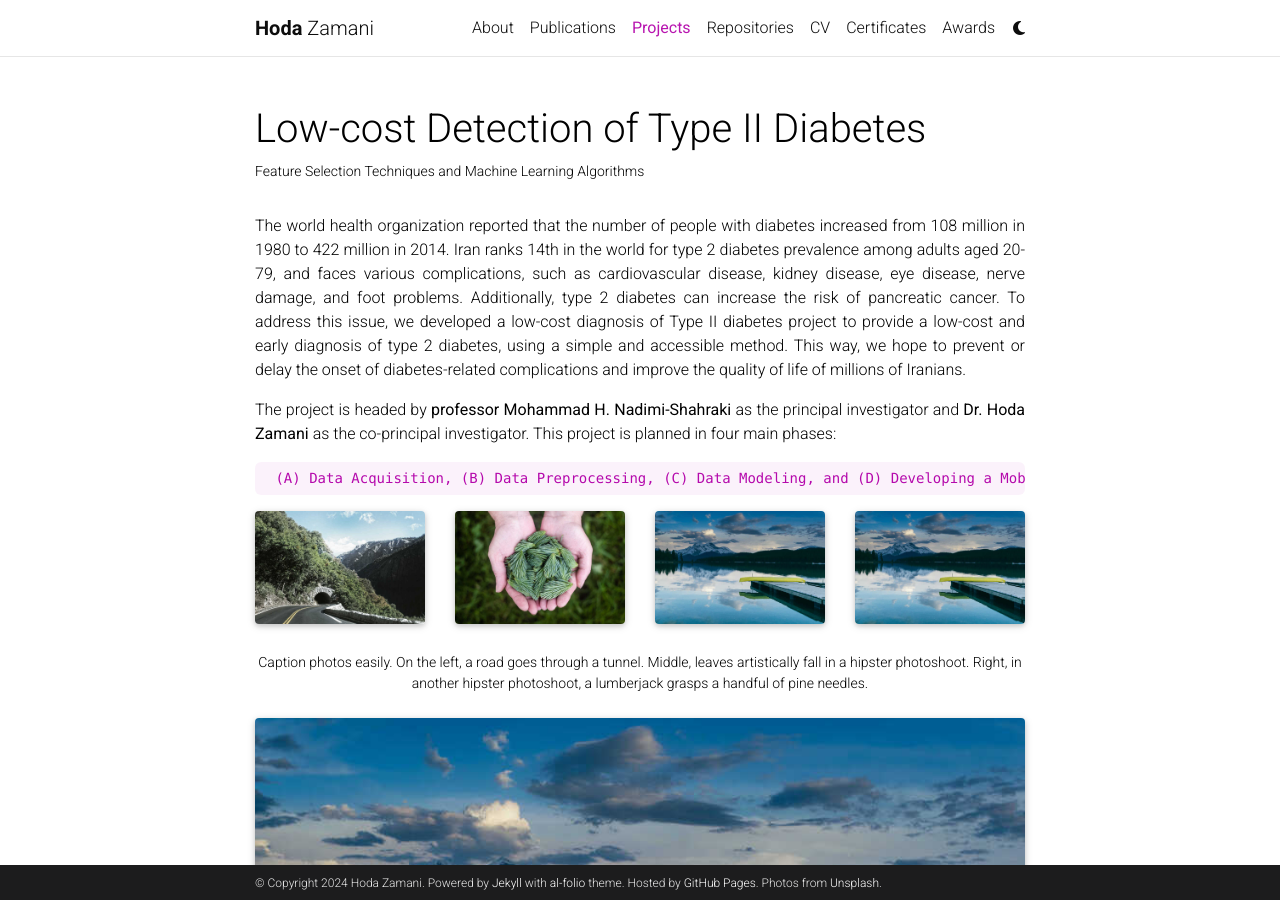
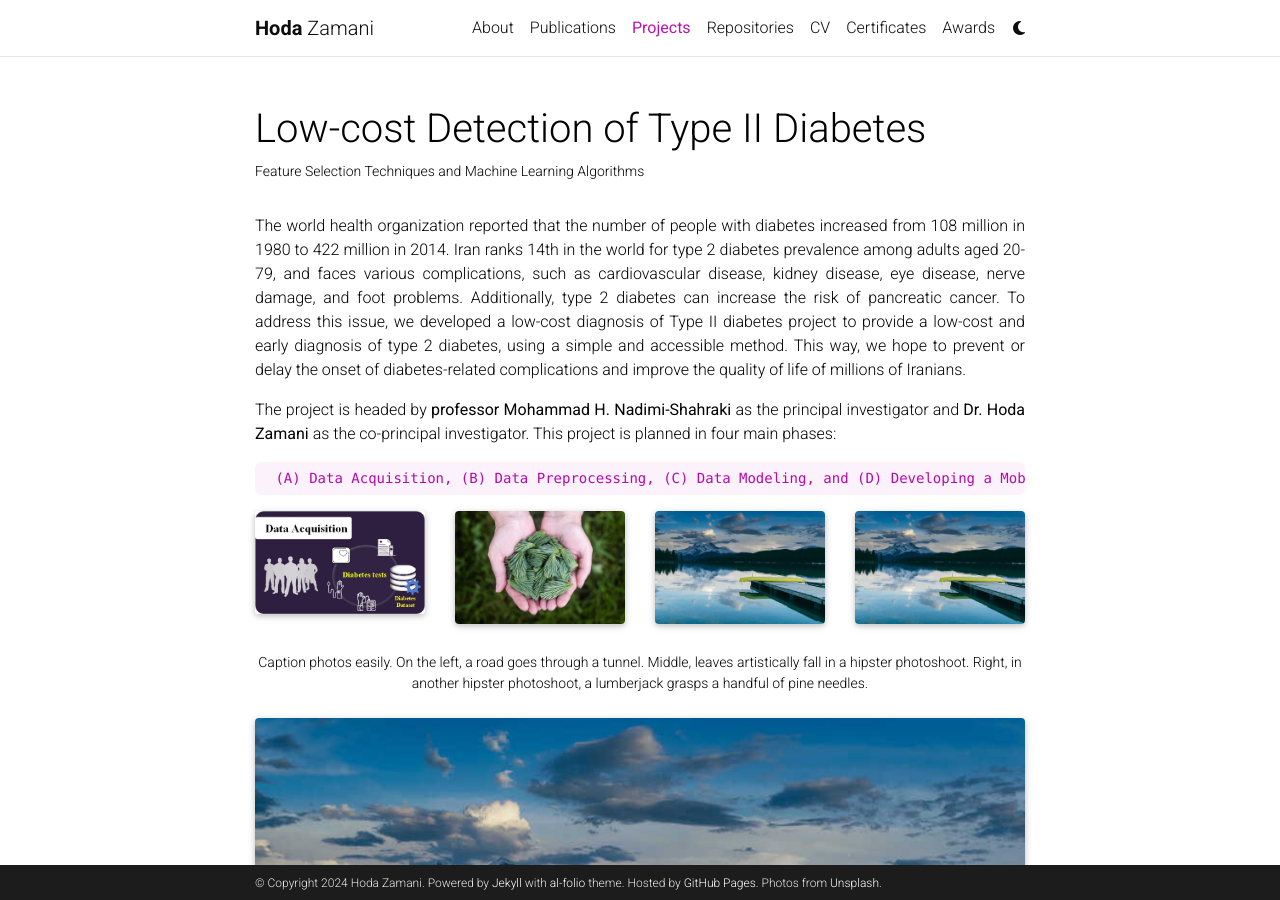
Before and after one commit to HodaZamani/HodaZamani.github.io, a Jekyll site: the page built from _projects/1_project.md, in a window 1280 px wide and 900 px high. Built offline with Jekyll 4.4.1, drawn with Linux system fonts in a browser that asks for light colours; full-size pictures stand in for the smaller copies a plugin makes; comment, search, counter and statistics services are not loaded; a style sheet for code colours, icons or effects is not loaded.

Commit message:
Update 1_project.md

```diff
--- a/_projects/1_project.md
+++ b/_projects/1_project.md
@@ -15,7 +15,7 @@
 
 <div class="row">
     <div class="col-sm mt-3 mt-md-0">
-        {% include figure.html path="assets/img/1.jpg" title="Example image" class="img-fluid rounded z-depth-1" %}
+        {% include figure.html path="assets/img/DataAcqusation.jpg" title="Example image" class="img-fluid rounded z-depth-1" %}
     </div>
     <div class="col-sm mt-3 mt-md-0">
         {% include figure.html path="assets/img/3.jpg" title="example image" class="img-fluid rounded z-depth-1" %}
```
